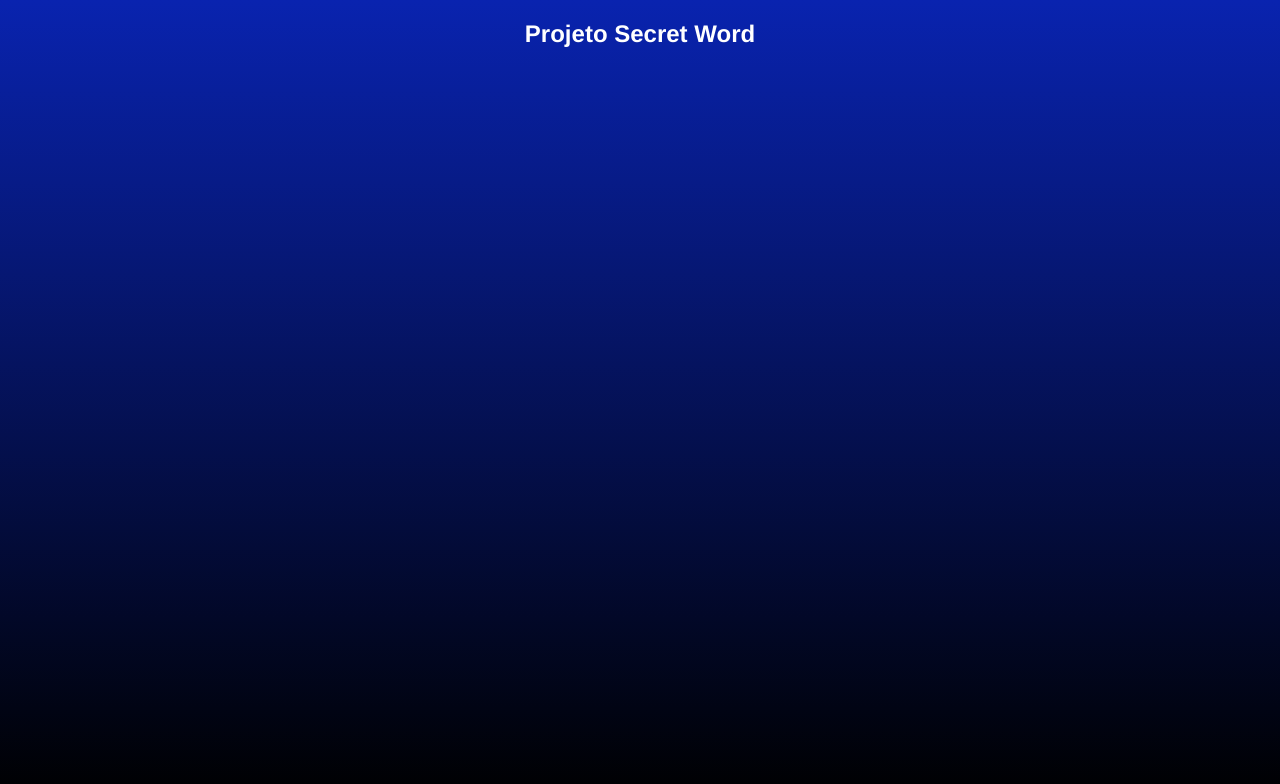
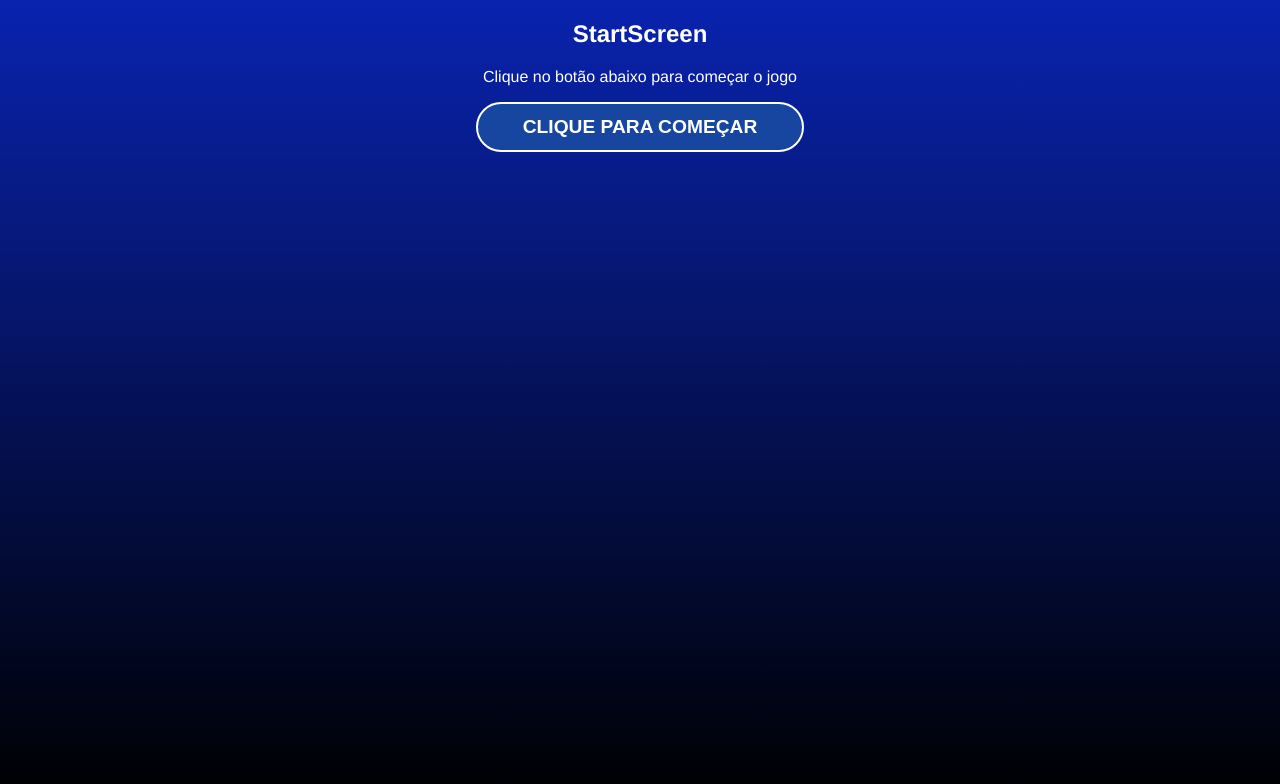
Before and after one commit to JotaPrimo/secretword, a React (Vite) app: page / in a window 1280 px wide. Shown: the top 784 px of the page. Built offline with nearby package versions, Linux system fonts and the light colour scheme.

Commit message:
71. Finalizando tela inicial

```diff
--- a/src/App.jsx
+++ b/src/App.jsx
@@ -1,10 +1,11 @@
 import './App.css'
+import StartScreen from './components/StartScreen'
 
 function App() {
 
   return (
     <div className='App'>
-      <h2>Projeto Secret Word</h2>
+      <StartScreen />
     </div>
   )
 }
--- /dev/null
+++ b/src/components/StartScreen.css
@@ -0,0 +1,8 @@
+.start h1 {
+    font-size: 3.5em;
+  }
+
+  .start p {
+    margin-bottom: 2em;
+    color: #ecfa00;
+  }
--- /dev/null
+++ b/src/components/StartScreen.jsx
@@ -0,0 +1,14 @@
+import "./StartScreen";
+
+
+function StartScreen() {
+  return (
+    <div className="start">
+        <h2>StartScreen</h2>
+        <p>Clique no botão abaixo para começar o jogo</p>
+        <button>Clique para começar</button>
+    </div>
+  )
+}
+
+export default StartScreen
```
